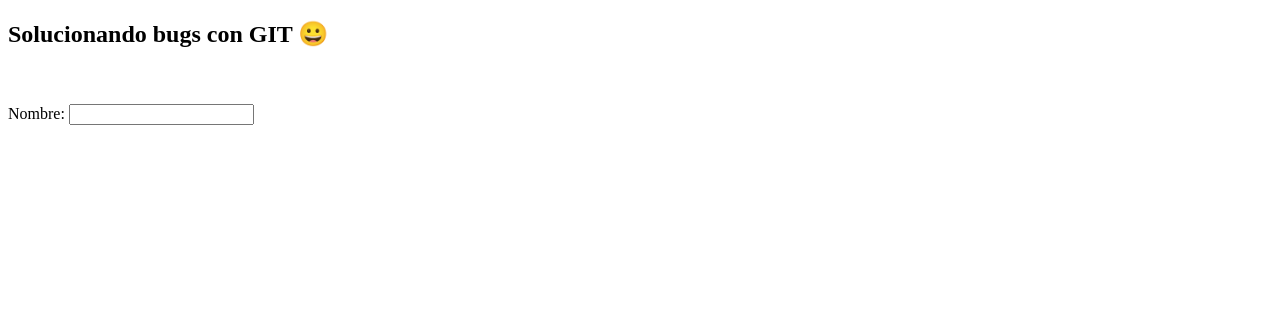
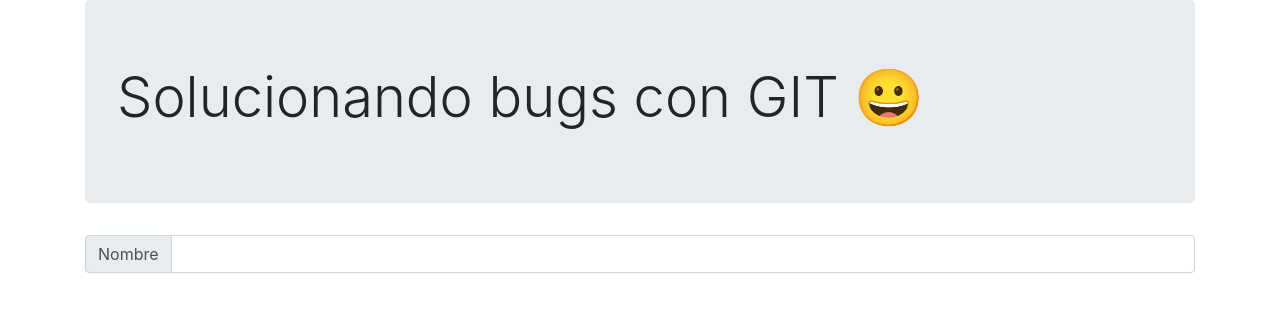
Before and after one commit to martinKindall/codigo_morsa_solucionando_bugs, a website: page public/index.html in a window 1280 px wide. Drawn offline with nearby package versions, Linux system fonts and the light colour scheme.

Commit message:
Agregando bootstrap 4.

```diff
--- a/index.js
+++ b/index.js
@@ -2,6 +2,7 @@
 const app = express();
 const port = 3000;
 
+app.use('/css', express.static(__dirname + '/node_modules/bootstrap/dist/css'));
 app.use('/', express.static('public'));
 
 app.listen(port, () => {
--- a/package.json
+++ b/package.json
@@ -9,6 +9,7 @@
   "author": "Codigo Morsa",
   "license": "ISC",
   "dependencies": {
+    "bootstrap": "^4.5.3",
     "express": "^4.17.1"
   }
 }
--- a/public/index.html
+++ b/public/index.html
@@ -3,12 +3,23 @@
 <head>
 	<meta charset="UTF-8">
 	<title>Codigo Morsa con GIT</title>
+	<link rel="stylesheet" href="/css/bootstrap.min.css" />
 </head>
 <body>
-<h2>Solucionando bugs con GIT 😀</h2>
-<br>
-<br>
-<label for="nombre">Nombre: </label>
-<input id="nombre" type="text">
+<div class="container">
+	<div class="row-cols-12">
+		<div class="jumbotron">
+			<h1 class="display-4">Solucionando bugs con GIT 😀</h1>
+		</div>
+	</div>
+	<div class="row-cols-12">
+		<div class="input-group mb-3">
+			<div class="input-group-prepend">
+				<span class="input-group-text" id="inputGroup-sizing-default">Nombre</span>
+			</div>
+			<input type="text" class="form-control" aria-label="Default" aria-describedby="inputGroup-sizing-default">
+		</div>
+	</div>
+</div>
 </body>
 </html>
```
Also changed, not shown: 1 other file.
